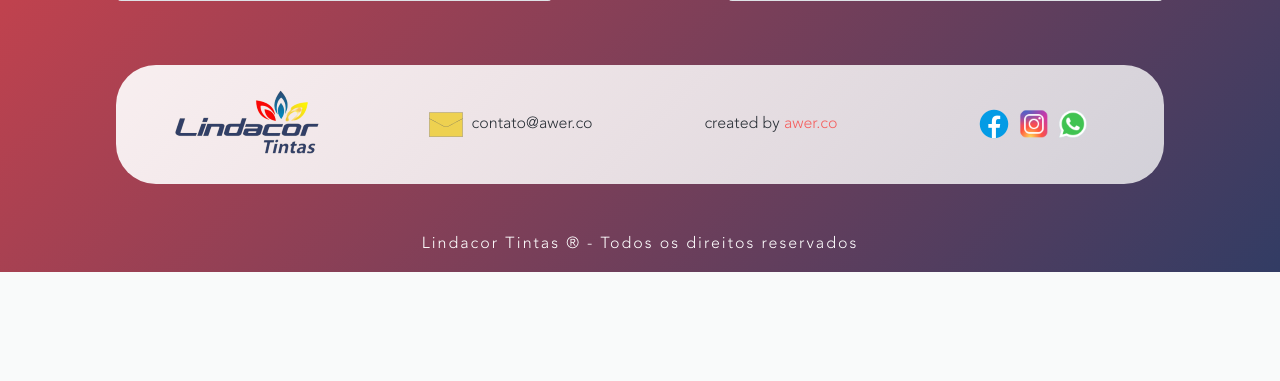
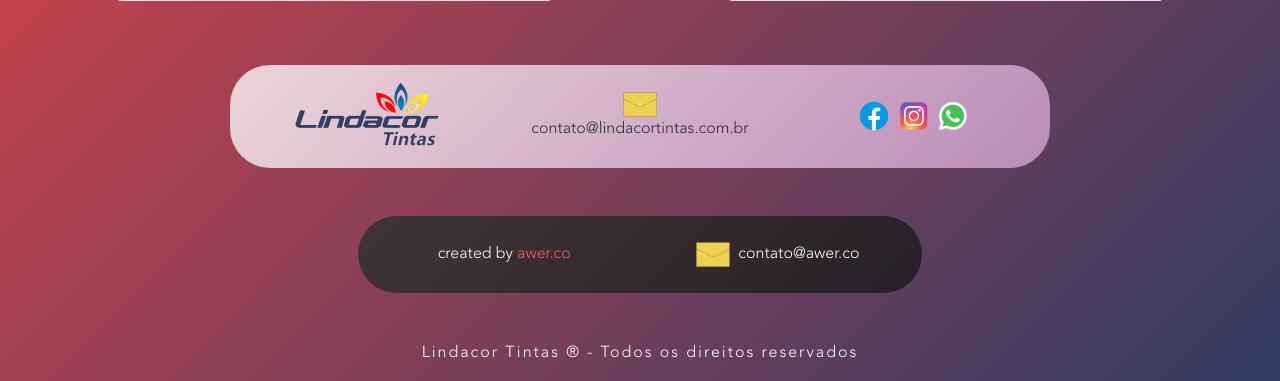
Before and after one commit to chouzzy/Lindacortintas, a Django app: page / in a window 1280 px wide. Shown: the part 4431-4812 px from the top of the page. Before the commit the page ends 4703 px from the top, so only its background shows below. Run offline with Django 4.2, Linux system fonts and the light colour scheme; some libraries are stand-ins or nearby versions.

Commit message:
Alterações de quinta

```diff
--- a/app/templates/container_5.html
+++ b/app/templates/container_5.html
@@ -87,20 +87,17 @@
 
         <!-- Footer contatos -->
         <div class='footer-contacts row text-center my-5 align-items-center'>
-            <div class="py-4 col-12 col-sm-6 col-md-6 col-lg-3 col-xl-3">
+          <!-- Lindacor contatos -->
+            <div class="py-3 col-12 col-sm-6 col-md-6 col-lg-4 col-xl-4">
               <img class='img-fluid' src="{% static 'img/footer-logo.png' %}" alt="Logo of Lindacor Tintas">
             </div>
 
-            <div class="py-4 col-12 col-sm-6 col-md-6 col-lg-3 col-xl-3 align-items-center">
-                <img class="mx-1" src="{% static 'icons/email.png' %}" alt="E-mail icon">
-                <span> {{Contact_email}} </span>
-            </div>
-            <div class="py-4 col-12 col-sm-6 col-md-6 col-lg-3 col-xl-3">
-              {{Contact_created_by}}
-                <span class="awer"> {{Contact_creator_name}}</span>
+            <div class="py-3 col-12 col-sm-6 col-md-6 col-lg-4 col-xl-4 align-items-center">
+              <img class="mx-1" src="{% static 'icons/email.png' %}" alt="E-mail icon">
+              <span> {{Contact_email_lindacor}} </span>
             </div>
 
-            <div class="py-4 col-12 col-sm-6 col-md-6 col-lg-3 col-xl-3">
+            <div class="py-3 col-12 col-sm-6 col-md-6 col-lg-4 col-xl-4">
               <a class="col-6 col-sm-6 col-md-4 col-lg-4 col-xl-4" href="">
                 <img class="img-fluid" src="{% static 'icons/face.png' %}" alt="Facebook icon">
               </a>
@@ -113,6 +110,21 @@
                 <img class="img-fluid" src="{% static 'icons/zap.png' %}" alt="Whatsapp icon">
               </a>
             </div>
+
+        </div>
+
+        <div class='footer-contacts-awer row text-center my-5 align-items-center text-white'>
+            <!-- Awer contatos -->
+            <div class="py-3 col-12 col-sm-6 col-md-6 col-lg-6 col-xl-6">
+              {{Contact_created_by}}
+                <span class="awer"> {{Contact_creator_name}}</span>
+            </div>
+            <div class="py-3 col-12 col-sm-6 col-md-6 col-lg-6 col-xl-6 align-items-center">
+                <img class="mx-1" src="{% static 'icons/email.png' %}" alt="E-mail icon">
+                <span> {{Contact_email_awer}} </span>
+            </div>
+
+
         </div>
         <!-- Footer rights -->
         <div class='footer-rights row text-center text-white'>
--- a/app/views.py
+++ b/app/views.py
@@ -53,7 +53,8 @@ def index(request):
       'Contact_whatsapp_first':"(16) 99609-2935",
       'Contact_whatsapp_second':"(16) 99143-9381",
 
-      'Contact_email':"contato@awer.co",
+      'Contact_email_awer':"contato@awer.co",
+      'Contact_email_lindacor':"contato@lindacortintas.com.br",
       'Contact_created_by':"created by",
       'Contact_creator_name':"awer.co",
 
--- a/project/static/css/base.css
+++ b/project/static/css/base.css
@@ -234,14 +234,26 @@ body {
 }
 
 .footer-contacts {
-   background: linear-gradient(135deg, rgba(255, 255, 255, 0.912), rgba(250, 250, 250, 0.782));
+   background: linear-gradient(135deg, rgba(255, 255, 255, 0.782), rgba(214, 162, 211, 0.782));
    border-radius: 40px;
+   width: 80%;
+   margin-left: auto;
+   margin-right: auto;
+}
+
+.footer-contacts-awer {
+   background: linear-gradient(135deg, rgba(55, 52, 52, 0.912), rgba(24, 23, 23, 0.782));
+   border-radius: 40px;
+   width: 55%;
+   margin-left: auto;
+   margin-right: auto;
+   padding: 10px
 }
 
 .footer-contacts a {
    text-decoration: none;
 }
-.footer-contacts .awer {
+.footer-contacts-awer .awer {
    color: #F55F5E ;
 }
 .footer-rights {
```
